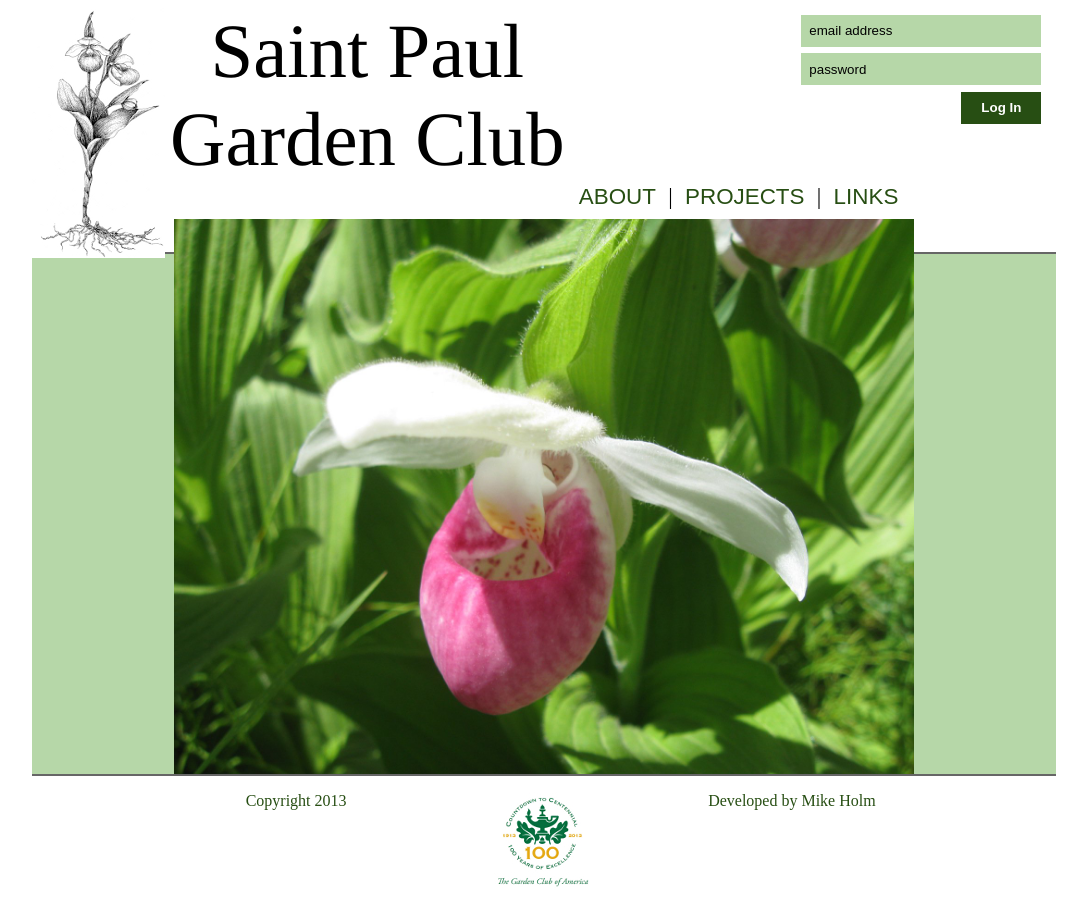
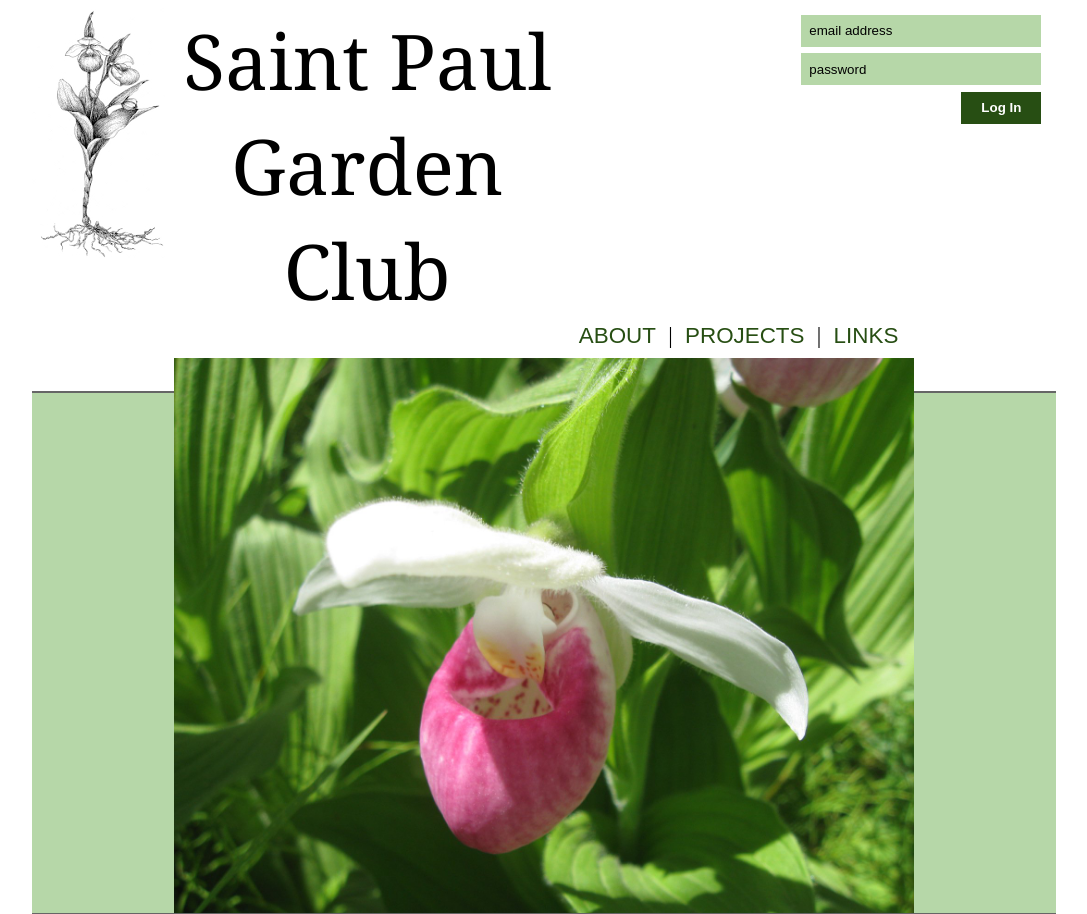
Before and after one commit to coldpour/spgc, a PHP site: page / in a window 1280 px wide. Shown: the top 914 px of the page, without its empty margins (96-1183 px from the left). Before the commit the page ends 887 px from the top, so only its background shows below. Run offline with PHP 8.4, Linux system fonts and the light colour scheme.

Commit message:
add a couple fonts that seem to work for chrome and ff

```diff
--- a/screen.css
+++ b/screen.css
@@ -5,7 +5,7 @@ img.banner {
 h1.banner {
     font-size:4.8em;
     font-weight:lighter;
-    font-family:Times;
+    font-family:Georgia,Times,Serif;
     text-align:center;
     width:7em;
     margin:0em;
```
